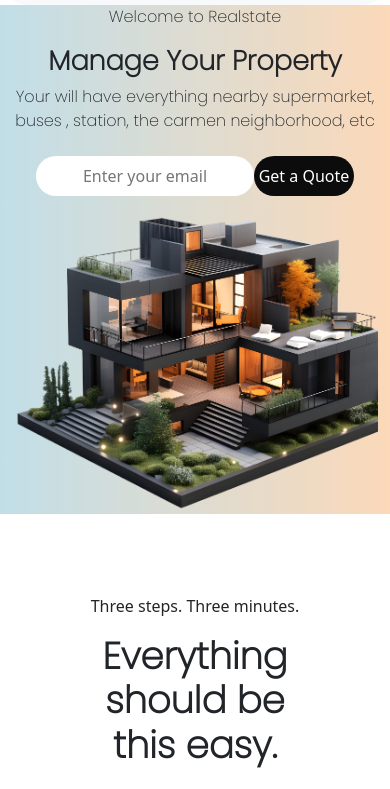
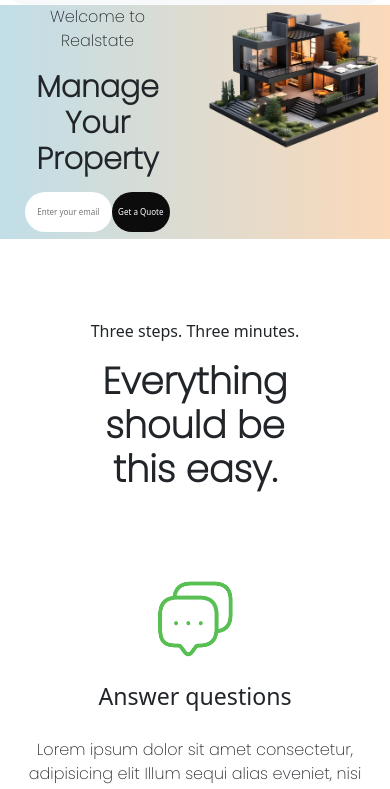
Before and after one commit to saraqadri91/signin-signup-form, a plain HTML site: page web.html in a window 390 px wide. Shown: the part 52-841 px from the top of the page. Drawn offline with nearby package versions, Linux system fonts and the light colour scheme.

Commit message:
responsive

```diff
--- a/media.css
+++ b/media.css
@@ -24,6 +24,7 @@
         width: 218px;
         z-index: 2;
         border: none;
+        font-size: 11px;
     }
 
     button {
@@ -40,8 +41,84 @@
         border-radius: 40px;
         height: 40px;
         width: 100px;
-
+    font-size: 10px;
     }
 }
 /* hero section end */
-/* second sec start */
+@media screen and (min-width:992px) {
+    .ul {
+        width: 531px;
+        height: 60px;
+        border-radius: 40px;
+        opacity: 1; /* Change to 1 if you want it visible */
+        background-color: #FEFEFF;
+        transition: opacity 0.3s ease; /* Add transition */
+    }
+}
+
+@media screen and (max-width:922px) {
+    .HER {
+        font-size: 27px;
+    }
+
+    button {
+        padding: 0;
+        background-color: rgb(12, 12, 12);
+        color: white;
+        border: none;
+        border-radius: 5px;
+        cursor: pointer;
+        transition: background-color 0.3s ease, color 0.3s ease; /* Add transition */
+    }
+
+    button:hover {
+        background-color: rgb(34, 34, 34); /* Change color on hover */
+    }
+
+    #email {
+        border-radius: 40px;
+        height: 40px;
+        width: 218px;
+        z-index: 2;
+        border: none;
+    }
+
+    .bb {
+        border-radius: 40px;
+        height: 40px;
+        width: 100px;
+    }
+}
+@media (max-width: 768px) {
+    .HER {
+        font-size: 30px; /* Adjusted font size for smaller screens */
+    }
+    #email {
+        width: 100%; /* Full width for email input on smaller screens */
+    }
+    /* Additional adjustments as necessary */
+}
+@media screen and (max-width:500px) {
+    #none{
+        display: none;
+    }
+#email{
+    font-size: 8px;
+
+}
+.bb{
+    font-size: 8px;
+}
+
+}
+@media screen and (max-width:375px){
+.nonee{
+    display: none;
+}
+.HER{
+    font-size: 16px !important;
+}
+#px{
+    font-size: 12px;
+}
+}
--- a/web.html
+++ b/web.html
@@ -61,11 +61,11 @@
   <div class="container-fluid text-center linear">
     <div class="row">
       <div class="col sm-col-12 d-flex justify-content-center flex-column align-items-center">
-        <p>Welcome to Realstate</p>
+        <p id="px">Welcome to Realstate</p>
         <H1 class="HER">Manage Your Property</H1>
-        <P>Your will have everything nearby supermarket, buses , station, the carmen neighborhood, etc</P>
+        <P id="none">Your will have everything nearby supermarket, buses , station, the carmen neighborhood, etc</P>
 
-        <DIV class="btn"><input type="email" id="email" name="email" placeholder="Enter your email" required>
+        <DIV class="btn nonee"><input type="email" id="email" name="email" placeholder="Enter your email" required>
           <button value="Get a Quote" class="bb">Get a Quote</button>
         </DIV>
       </div>
@@ -211,7 +211,7 @@
     <div class="row">
       <div class="col sm-col-12 d-flex justify-content-center flex-column align-items-center">
         <H1 class="HER">Subscribe Our Newsletter</H1>
-        <P>Lorem ipsum dolor sit amet consectetur. Feugiat ut aliquet sit pellentesque sollicitudin. Egestas faucibus
+        <P id="none">Lorem ipsum dolor sit amet consectetur. Feugiat ut aliquet sit pellentesque sollicitudin. Egestas faucibus
           lacus diam in senectus consectetur. Mattis elit adipiscing quisque tellus scelerisque vehicula ante nunc.</P>
 
         <DIV class="btn"><input type="email" id="email" name="email" placeholder="Enter your email" required>
```
